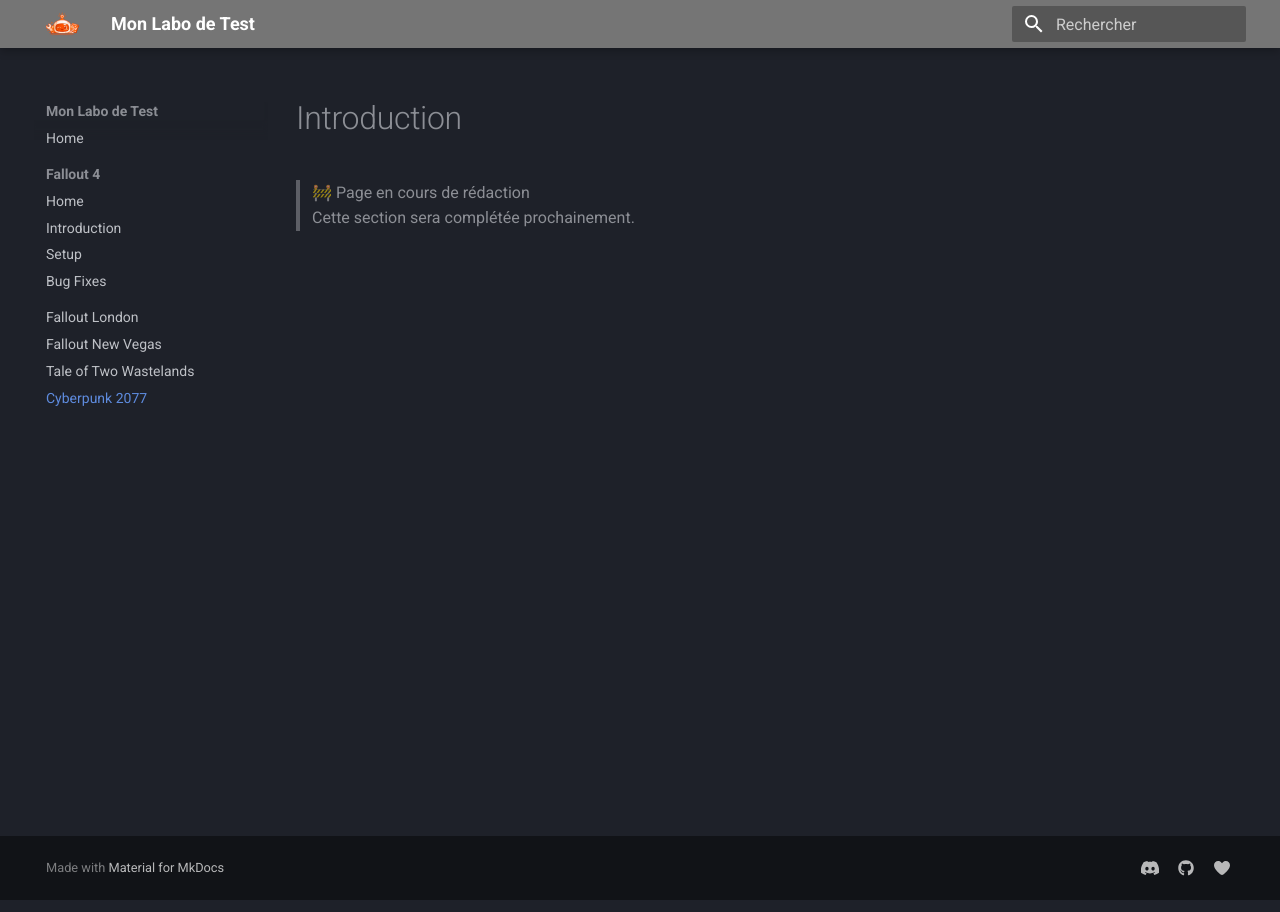
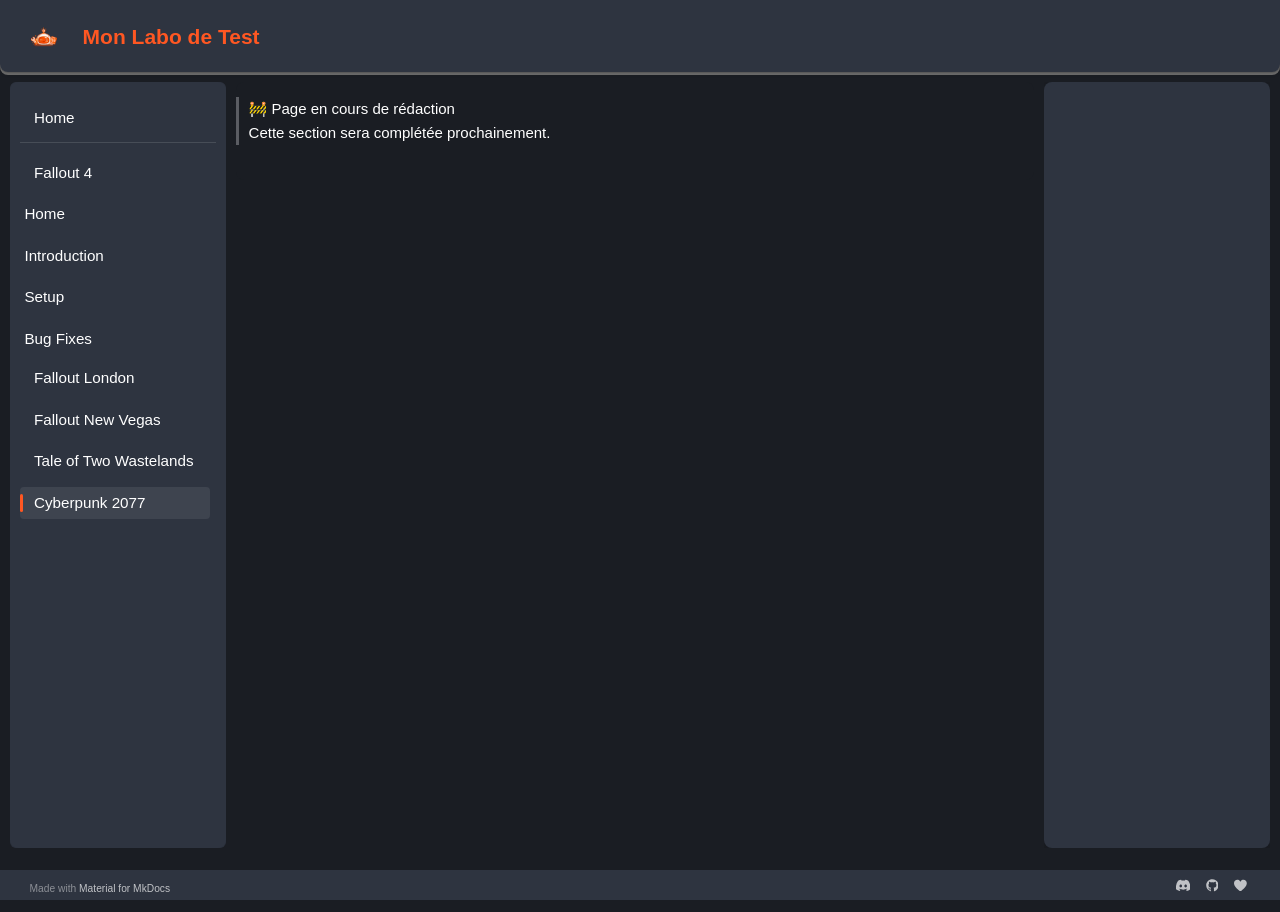
Before and after one commit to Lilevitchi/test-site, an MkDocs documentation site: the page built from docs/cyberpunk/index.md, in a window 1280 px wide. Built offline with MkDocs 1.6.1 and Material for MkDocs 9.7.7, drawn with Linux system fonts in a browser that asks for light colours.

Commit message:
Update mkdocs.yml

```diff
--- a/mkdocs.yml
+++ b/mkdocs.yml
@@ -23,13 +23,13 @@
   - javascripts/hub-controller.js
 
 extra_css:
-  - 'css/base.css'        # Variables, resets, styles globaux
-  - 'css/layout.css'      # Structure générale (md-container, md-main, content, footer)
-  - 'css/header.css'      # Header fixe, progress bar
-  - 'css/sidebar.css'     # Sidebars gauche/droite
-  - 'css/components.css'  # Blocs spécifiques type bot, cards
-  - 'css/hub.css'         # Hub full-screen, boutons, grid de jeux
-  - 'css/utilities.css'   # Classes utilitaires, overrides, animations, curseurs
+  - stylesheets/base.css
+  - stylesheets/layout.css
+  - stylesheets/header.css
+  - stylesheets/sidebar.css
+  - stylesheets/components.css
+  - stylesheets/hub.css
+  - stylesheets/utilities.css
 
 markdown_extensions:
   - admonition
```
